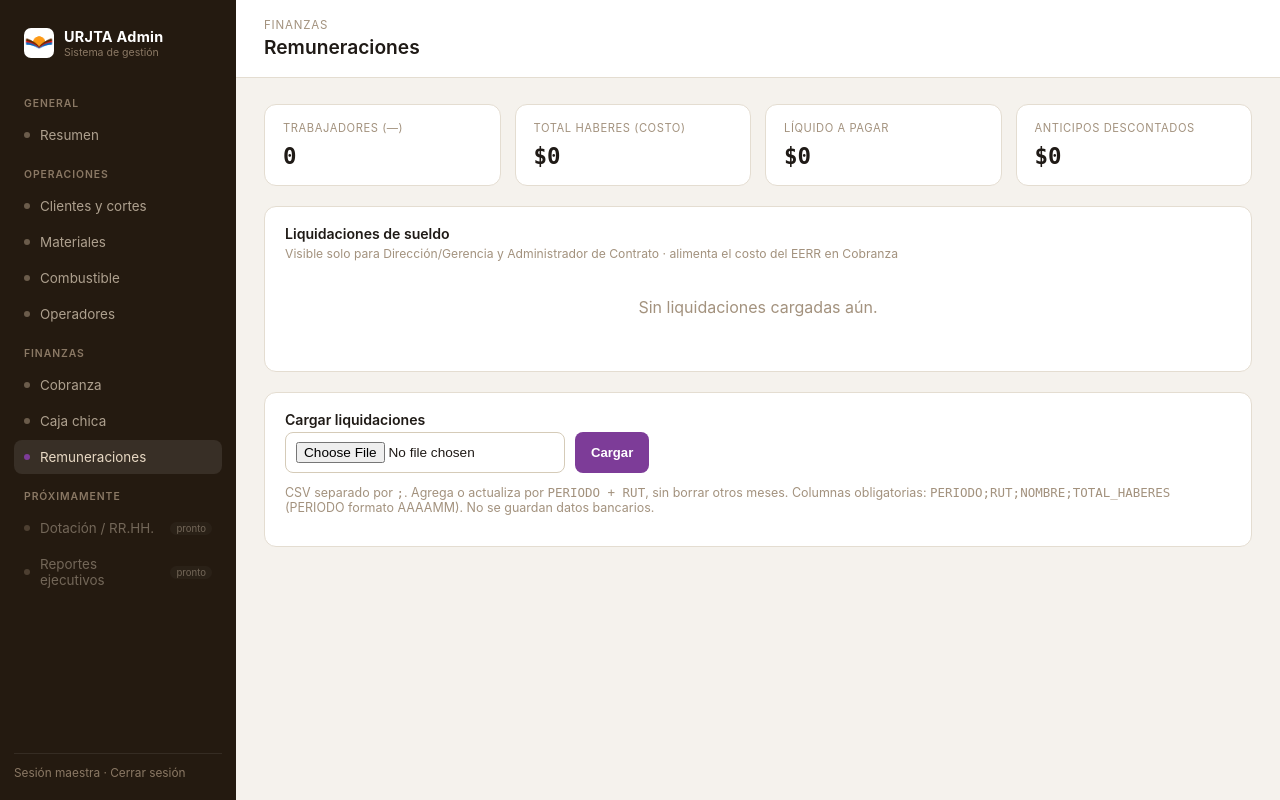
After one commit to jorgetiznado/URJTA_SO, a Flask app: page /admin/remuneraciones in a window 1280 px wide. The commit adds this page. Run offline with Flask 3, Linux system fonts and the light colour scheme; the visitor is signed in with stand-in values (Sample User, id 1).

Commit message:
Módulo Remuneraciones: liquidaciones de sueldo, PDF por carpeta de trabajador y costo en el EERR
Co-Authored-By: Claude Sonnet 5.5 <noreply@anthropic.com>
Claude-Session: https://claude.ai/code/session_01DkDUgzeRwVcpFx4Au9AHQE

```diff
--- a/app.py
+++ b/app.py
@@ -28,6 +28,7 @@ app.secret_key = os.environ['URJTA_SECRET_KEY']
 
 DATA_FOLDER          = r'C:\SERVER\data'
 FOTOS_FOLDER         = r'C:\SERVER\fotos'
+DOCUMENTOS_FOLDER    = r'C:\SERVER\documentos'  # una carpeta por trabajador: <RUT>_<NOMBRE>/liquidaciones/<AAAAMM>.pdf
 CSV_PATH             = os.path.join(DATA_FOLDER, 'clientes.csv')
 RESULTADOS_PATH      = os.path.join(DATA_FOLDER, 'resultados.csv')
 MATERIALES_PATH      = os.path.join(DATA_FOLDER, 'materiales.csv')
@@ -36,6 +37,7 @@ MAT_USADOS_PATH      = os.path.join(DATA_FOLDER, 'materiales_usados.csv')
 COMBUSTIBLE_PATH     = os.path.join(DATA_FOLDER, 'combustible.csv')
 GEO_CATASTRO_PATH    = os.path.join(DATA_FOLDER, 'Geo_Catastro.csv')
 CAJA_CHICA_PATH      = os.path.join(DATA_FOLDER, 'caja_chica.csv')
+REMUNERACIONES_PATH  = os.path.join(DATA_FOLDER, 'remuneraciones.csv')
 
 ADMIN_PASS  = os.environ['URJTA_ADMIN_PASS']
 USUARIO_PIN = os.environ['URJTA_USUARIO_PIN']
@@ -108,6 +110,18 @@ CAJA_CHICA_COLUMNS = [
     'MONTO_NETO', 'IVA', 'MONTO_TOTAL', 'FOTO_DOCUMENTO', 'FECHA_RENDICION',
     'LATITUD', 'LONGITUD',
 ]
+
+# Una fila por liquidación de sueldo (PERIODO + RUT es la clave). Sin datos bancarios a propósito.
+REMUNERACIONES_NUMERICAS = [
+    'SUELDO_BASE', 'DESCUENTO_INASISTENCIA', 'BONO_PRODUCCION', 'BONO_GESTION_PAGOS', 'GRATIFICACION',
+    'TOTAL_IMPONIBLES', 'COLACION', 'MOVILIZACION', 'AJUSTE', 'TOTAL_NO_IMPONIBLES', 'TOTAL_HABERES',
+    'AFP', 'SALUD', 'SEGURO_CESANTIA', 'ANTICIPOS', 'PRESTAMOS', 'AHORRO_VOLUNTARIO',
+    'TOTAL_DESCUENTOS', 'LIQUIDO_A_PAGAR',
+]
+REMUNERACIONES_COLUMNS = (
+    ['PERIODO', 'RUT', 'NOMBRE', 'CARGO', 'SECCION', 'FECHA_INGRESO', 'AFP_NOMBRE']
+    + REMUNERACIONES_NUMERICAS
+)
 
 
 # ─── Helpers ──────────────────────────────────────────────────────────────────
@@ -278,6 +292,29 @@ def get_caja_chica():
         if col not in df.columns:
             df[col] = ''
     return df[CAJA_CHICA_COLUMNS]
+
+
+def get_remuneraciones():
+    """DataFrame de liquidaciones de sueldo (texto; los montos se convierten al calcular)."""
+    if not os.path.exists(REMUNERACIONES_PATH):
+        return pd.DataFrame(columns=REMUNERACIONES_COLUMNS)
+    df = pd.read_csv(REMUNERACIONES_PATH, dtype=str, sep=';', encoding='utf-8-sig').fillna('')
+    df.columns = df.columns.str.strip()
+    for col in REMUNERACIONES_COLUMNS:
+        if col not in df.columns:
+            df[col] = ''
+    return df[REMUNERACIONES_COLUMNS]
+
+
+def _remuneraciones_por_periodo():
+    """Costo de remuneraciones por período (suma de TOTAL_HABERES, bruto de la liquidación).
+    No incluye aportes patronales (cesantía empleador, SIS, mutual), que no vienen en la liquidación."""
+    df = get_remuneraciones()
+    if df.empty:
+        return pd.Series(dtype=float)
+    haberes = pd.to_numeric(df['TOTAL_HABERES'], errors='coerce').fillna(0)
+    periodo = pd.to_numeric(df['PERIODO'], errors='coerce').astype('Int64')
+    return haberes.groupby(periodo).sum()
 
 
 def guardar_caja_chica(df):
@@ -526,6 +563,90 @@ def admin_caja_chica_panel():
                            active_module='caja_chica', usuario=usuario_actual())
 
 
+def _acceso_remuneraciones():
+    """Dato sensible: mismo criterio que el EERR (Dirección/Gerencia + Admin. de Contrato, o clave admin)."""
+    return puede_ver_eerr()
+
+
+@app.route('/admin/remuneraciones')
+def admin_remuneraciones_panel():
+    if not _acceso_remuneraciones():
+        if not session.get('user_codigo') and not session.get('admin'):
+            return redirect(url_for('login', next=request.path))
+        return render_template('sin_permiso.html'), 403
+
+    df = get_remuneraciones()
+    for col in REMUNERACIONES_NUMERICAS:
+        df[col] = pd.to_numeric(df[col], errors='coerce').fillna(0)
+
+    periodos = sorted(df['PERIODO'].unique().tolist(), reverse=True)
+    periodo = request.args.get('periodo') or (periodos[0] if periodos else None)
+    actual = df[df['PERIODO'] == periodo] if periodo else df.iloc[0:0]
+
+    stats = {
+        'trabajadores':    len(actual),
+        'total_haberes':   actual['TOTAL_HABERES'].sum(),
+        'total_liquido':   actual['LIQUIDO_A_PAGAR'].sum(),
+        'total_anticipos': actual['ANTICIPOS'].sum(),
+    }
+    return render_template('admin_remuneraciones.html', stats=stats, periodos=periodos,
+                           periodo=periodo, liquidaciones=actual.to_dict('records'),
+                           error=request.args.get('error'), ok=request.args.get('ok'),
+                           active_module='remuneraciones', usuario=usuario_actual())
+
+
+def carpeta_trabajador(rut, nombre):
+    """Carpeta de documentos de un trabajador, con la misma convención con que se archivan los PDF."""
+    return os.path.join(DOCUMENTOS_FOLDER, f"{rut}_{str(nombre).strip().replace(' ', '_')}", 'liquidaciones')
+
+
+@app.route('/admin/remuneraciones/pdf/<periodo>/<rut>')
+def admin_liquidacion_pdf(periodo, rut):
+    if not _acceso_remuneraciones():
+        return render_template('sin_permiso.html'), 403
+    df = get_remuneraciones()
+    fila = df[(df['PERIODO'] == periodo) & (df['RUT'] == rut)]
+    if fila.empty:
+        return 'Liquidación no encontrada', 404
+    ruta = os.path.join(carpeta_trabajador(rut, fila.iloc[0]['NOMBRE']), f'{periodo}.pdf')
+    if not os.path.exists(ruta):
+        return 'PDF no archivado en la carpeta del trabajador', 404
+    return send_file(ruta, mimetype='application/pdf')
+
+
+@app.route('/subir-remuneraciones', methods=['POST'])
+def subir_remuneraciones():
+    """Agrega/actualiza liquidaciones por (PERIODO, RUT) sin pisar las de otros meses."""
+    if not _acceso_remuneraciones():
+        return redirect(url_for('admin'))
+    archivo = request.files.get('csv')
+    if not archivo or not archivo.filename.endswith('.csv'):
+        return redirect(url_for('admin_remuneraciones_panel', error='Selecciona un archivo .csv'))
+    try:
+        nuevo = pd.read_csv(archivo, dtype=str, sep=';', encoding='utf-8-sig').fillna('')
+        nuevo.columns = nuevo.columns.str.strip()
+    except Exception as e:
+        return redirect(url_for('admin_remuneraciones_panel', error=f'No se pudo leer el CSV: {e}'))
+    faltan = [c for c in ('PERIODO', 'RUT', 'NOMBRE', 'TOTAL_HABERES') if c not in nuevo.columns]
+    if faltan:
+        return redirect(url_for('admin_remuneraciones_panel',
+                                error='Faltan columnas: ' + ', '.join(faltan)))
+    for col in REMUNERACIONES_COLUMNS:
+        if col not in nuevo.columns:
+            nuevo[col] = ''
+    nuevo = nuevo[REMUNERACIONES_COLUMNS]
+
+    actual = get_remuneraciones()
+    claves_nuevas = set(zip(nuevo['PERIODO'], nuevo['RUT']))
+    conservar = actual[[k not in claves_nuevas for k in zip(actual['PERIODO'], actual['RUT'])]]
+    combinado = pd.concat([conservar, nuevo], ignore_index=True).sort_values(['PERIODO', 'NOMBRE'])
+    try:
+        combinado.to_csv(REMUNERACIONES_PATH, sep=';', index=False, encoding='utf-8-sig')
+    except OSError as e:
+        return redirect(url_for('admin_remuneraciones_panel', error=f'No se pudo guardar: {e}'))
+    return redirect(url_for('admin_remuneraciones_panel', ok=f'{len(nuevo)} liquidaciones cargadas'))
+
+
 @app.route('/admin/cobranza')
 def admin_cobranza_panel():
     if _admin_requerido():
@@ -564,7 +685,7 @@ def _periodo_de_fecha(serie_fecha):
 
 
 def _calcular_eerr(unificado):
-    """Ingresos (EEPP) − Costos (Caja Chica rendida + Combustible) por período,
+    """Ingresos (EEPP) − Costos (Caja Chica rendida + Combustible + Remuneraciones) por período,
     más Cortes/Repos/Visitas/Improcedencias del pipeline. Materiales queda
     fuera del costo hasta que tenga campo de precio (integración Defontana
     pendiente — ver placeholder en la plantilla)."""
@@ -589,13 +710,16 @@ def _calcular_eerr(unificado):
     else:
         comb_por_periodo = pd.Series(dtype=float)
 
+    rem_por_periodo = _remuneraciones_por_periodo()
+
     meses = []
     for _, fila in unificado.iterrows():
         p = int(fila['PERIODO'])
         ingreso = float(fila['INGRESO_EEPP'])
         costo_cc = float(cc_por_periodo.get(p, 0) or 0)
         costo_comb = float(comb_por_periodo.get(p, 0) or 0)
-        costos = costo_cc + costo_comb
+        costo_rem = float(rem_por_periodo.get(p, 0) or 0)
+        costos = costo_cc + costo_comb + costo_rem
         meses.append({
             'periodo': str(p),
             'cortes': int(fila['CORTES']),
@@ -605,6 +729,7 @@ def _calcular_eerr(unificado):
             'ingreso_eepp': ingreso,
             'costo_caja_chica': costo_cc,
             'costo_combustible': costo_comb,
+            'costo_remuneraciones': costo_rem,
             'costos_totales': costos,
             'resultado': ingreso - costos,
             'margen_pct': ((ingreso - costos) / ingreso * 100) if ingreso else None,
--- a/templates/admin_base.html
+++ b/templates/admin_base.html
@@ -106,6 +106,7 @@
     <div class="nav-group">Finanzas</div>
     <a href="/admin/cobranza" class="nav-item {{ 'active' if active_module == 'cobranza' else '' }}"><span class="dot"></span>Cobranza</a>
     <a href="/admin/caja-chica" class="nav-item {{ 'active' if active_module == 'caja_chica' else '' }}"><span class="dot"></span>Caja chica</a>
+    <a href="/admin/remuneraciones" class="nav-item {{ 'active' if active_module == 'remuneraciones' else '' }}"><span class="dot"></span>Remuneraciones</a>
 
     <div class="nav-group">Próximamente</div>
     <span class="nav-item soon"><span class="dot"></span>Dotación / RR.HH.<span class="soon-tag">pronto</span></span>
--- /dev/null
+++ b/templates/admin_remuneraciones.html
@@ -0,0 +1,66 @@
+{% extends "admin_base.html" %}
+{% block title %}Remuneraciones — Admin URJTA{% endblock %}
+{% block accent %}#7d3c98{% endblock %}
+{% block accent_bg %}#f4ecf7{% endblock %}
+{% block crumbs %}Finanzas{% endblock %}
+{% block page_title %}Remuneraciones{% endblock %}
+
+{% block content %}
+{% if error %}<div class="lock">⚠️ {{ error }}</div>{% endif %}
+{% if ok %}<div style="background:var(--good-bg);color:var(--good);padding:12px 14px;border-radius:8px;font-size:.85rem;margin-bottom:14px">✅ {{ ok }}</div>{% endif %}
+
+<div class="kpi-row">
+  <div class="kpi"><div class="lbl">Trabajadores ({{ periodo or '—' }})</div><div class="val">{{ stats.trabajadores }}</div></div>
+  <div class="kpi"><div class="lbl">Total haberes (costo)</div><div class="val">${{ "{:,.0f}".format(stats.total_haberes) }}</div></div>
+  <div class="kpi"><div class="lbl">Líquido a pagar</div><div class="val">${{ "{:,.0f}".format(stats.total_liquido) }}</div></div>
+  <div class="kpi"><div class="lbl">Anticipos descontados</div><div class="val">${{ "{:,.0f}".format(stats.total_anticipos) }}</div></div>
+</div>
+
+<div class="panel">
+  <h2>Liquidaciones de sueldo</h2>
+  <div class="sub">Visible solo para Dirección/Gerencia y Administrador de Contrato · alimenta el costo del EERR en Cobranza</div>
+  {% if periodos|length > 1 %}
+  <form method="get" style="margin-bottom:10px">
+    <select name="periodo" onchange="this.form.submit()">
+      {% for p in periodos %}<option value="{{ p }}" {{ 'selected' if p == periodo else '' }}>{{ p }}</option>{% endfor %}
+    </select>
+  </form>
+  {% endif %}
+  {% if liquidaciones %}
+  <div class="scroll">
+    <table>
+      <thead><tr><th>Nombre</th><th>Cargo</th><th>Base</th><th>Bonos</th><th>Gratif.</th><th>No imp.</th><th>Total haberes</th><th>Previsión + salud</th><th>Anticipos</th><th>Préstamos / ahorro</th><th>Líquido</th><th>PDF</th></tr></thead>
+      <tbody>
+        {% for l in liquidaciones %}
+        <tr>
+          <td>{{ l.NOMBRE }}<br><span style="font-size:.72rem;color:var(--ink-muted)">{{ l.RUT }}</span></td>
+          <td>{{ l.CARGO }}</td>
+          <td>${{ "{:,.0f}".format(l.SUELDO_BASE) }}</td>
+          <td>${{ "{:,.0f}".format(l.BONO_PRODUCCION + l.BONO_GESTION_PAGOS) }}</td>
+          <td>${{ "{:,.0f}".format(l.GRATIFICACION) }}</td>
+          <td>${{ "{:,.0f}".format(l.TOTAL_NO_IMPONIBLES) }}</td>
+          <td><strong>${{ "{:,.0f}".format(l.TOTAL_HABERES) }}</strong></td>
+          <td>${{ "{:,.0f}".format(l.AFP + l.SALUD + l.SEGURO_CESANTIA) }}<br><span style="font-size:.72rem;color:var(--ink-muted)">{{ l.AFP_NOMBRE }}</span></td>
+          <td>${{ "{:,.0f}".format(l.ANTICIPOS) }}</td>
+          <td>${{ "{:,.0f}".format(l.PRESTAMOS + l.AHORRO_VOLUNTARIO) }}</td>
+          <td><strong>${{ "{:,.0f}".format(l.LIQUIDO_A_PAGAR) }}</strong></td>
+          <td><a href="/admin/remuneraciones/pdf/{{ l.PERIODO }}/{{ l.RUT }}" target="_blank">Ver</a></td>
+        </tr>
+        {% endfor %}
+      </tbody>
+    </table>
+  </div>
+  {% else %}
+  <p style="color:var(--ink-muted);text-align:center;padding:20px">Sin liquidaciones cargadas aún.</p>
+  {% endif %}
+</div>
+
+<div class="panel">
+  <h2>Cargar liquidaciones</h2>
+  <form action="/subir-remuneraciones" method="POST" enctype="multipart/form-data" style="display:flex;gap:10px;flex-wrap:wrap;margin-bottom:10px">
+    <input type="file" name="csv" accept=".csv" required>
+    <button type="submit" class="btn btn-accent" style="background:#7d3c98">Cargar</button>
+  </form>
+  <p style="font-size:.78rem;color:var(--ink-muted)">CSV separado por <code>;</code>. Agrega o actualiza por <code>PERIODO + RUT</code>, sin borrar otros meses. Columnas obligatorias: <code>PERIODO;RUT;NOMBRE;TOTAL_HABERES</code> (PERIODO formato AAAAMM). No se guardan datos bancarios.</p>
+</div>
+{% endblock %}
```
Also changed, not shown: templates/admin_cobranza.html (+4 -3 lines), 1 other file.
